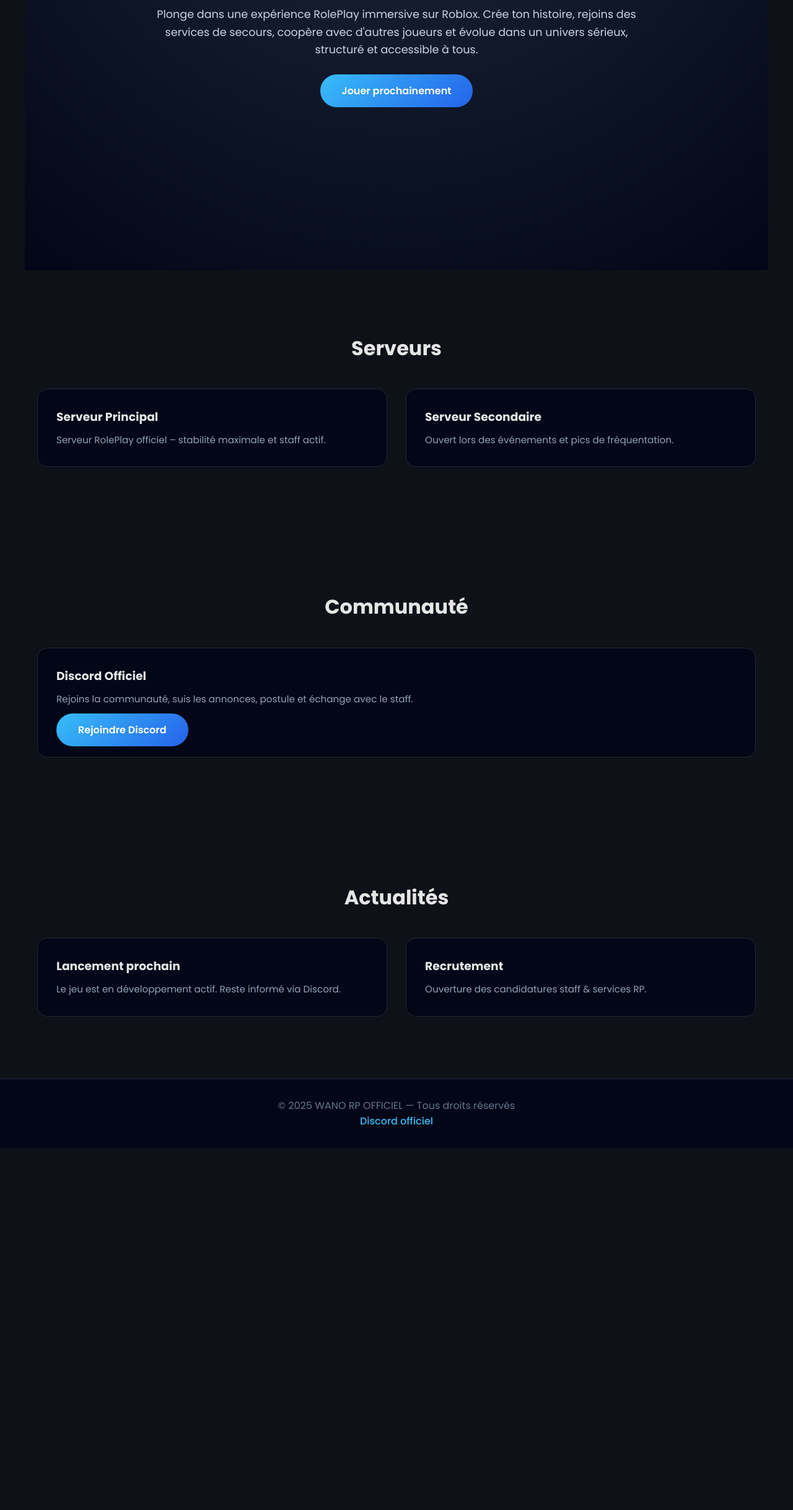
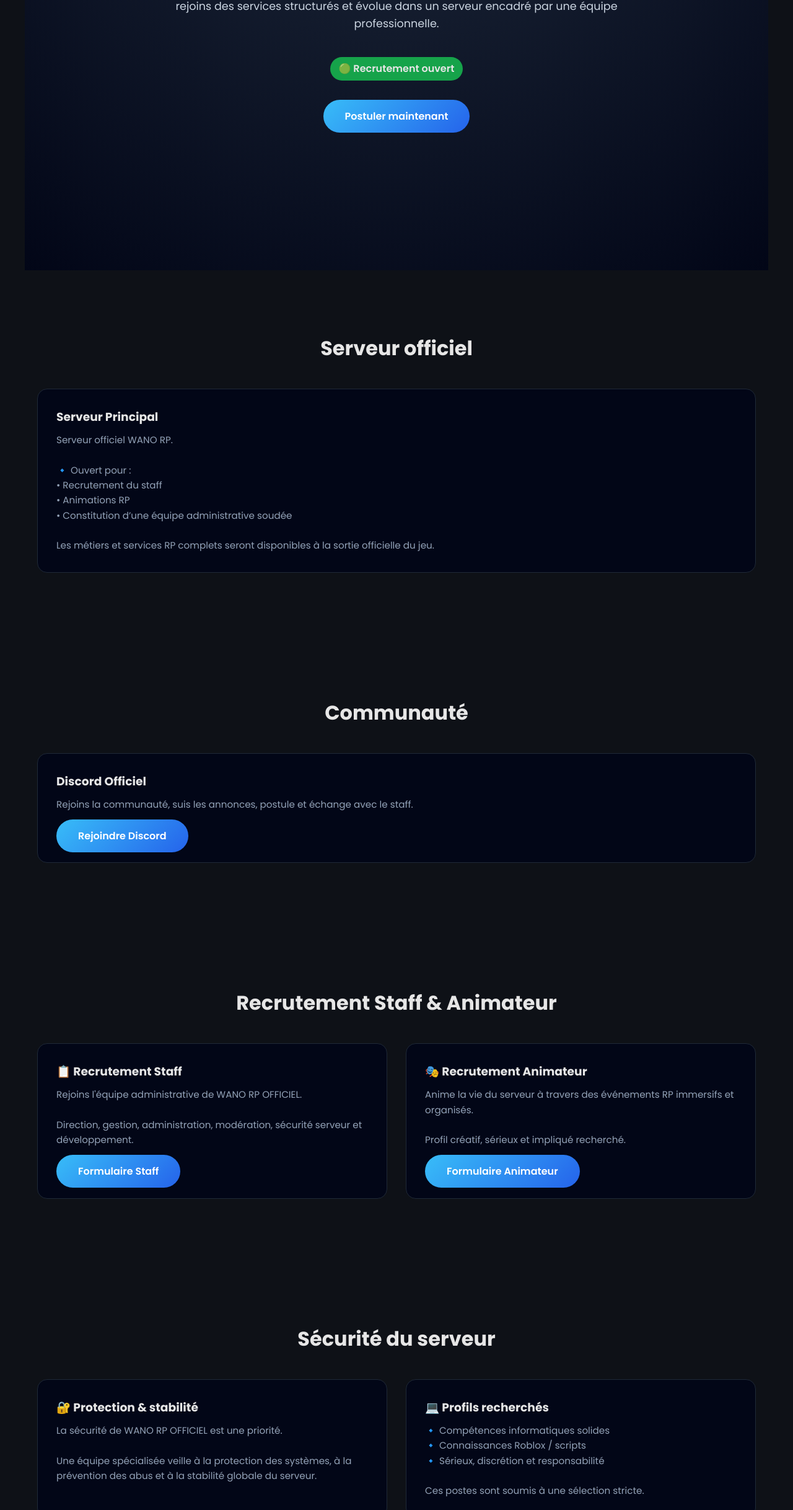
Before and after one commit to wanoroleplayoff/wano-rp, a plain HTML site: page index.html in a window 1280 px wide. Shown: the part 364-2800 px from the top of the page at 62% size. Before the commit the page ends 2216 px from the top, so only its background shows below. Drawn offline with Linux system fonts and the light colour scheme.

Commit message:
Add files via upload

```diff
--- a/index.html
+++ b/index.html
@@ -175,9 +175,11 @@
     <div class="logo">WANO RP OFFICIEL</div>
     <nav>
       <a href="#home">Accueil</a>
-      <a href="#servers">Serveurs</a>
+      <a href="#servers">Serveur</a>
+      <a href="#recruitment">Recrutement</a>
+      <a href="#rules">Règlement RP</a>
+      <a href="#jobs">Métiers</a>
       <a href="#community">Communauté</a>
-      <a href="#updates">Actualités</a>
     </nav>
   </div>
 </header>
@@ -186,24 +188,30 @@
   <div class="hero-content">
     <h1>WANO RP OFFICIEL</h1>
     <p>
-      Plonge dans une expérience RolePlay immersive sur Roblox.
-      Crée ton histoire, rejoins des services de secours, coopère avec d'autres joueurs
-      et évolue dans un univers sérieux, structuré et accessible à tous.
+      Plonge dans une expérience RolePlay immersive et sérieuse sur Roblox.
+      Crée ton histoire, rejoins des services structurés et évolue dans un serveur encadré par une équipe professionnelle.
     </p>
-    <a href="#" class="btn">Jouer prochainement</a>
+    <span style="display:inline-block;margin-bottom:20px;padding:6px 14px;border-radius:20px;background:#16a34a;font-weight:600;">🟢 Recrutement ouvert</span>
+    <br><br>
+    <a href="#recruitment" class="btn">Postuler maintenant</a>
   </div>
 </section>
 
 <section id="servers">
-  <h2>Serveurs</h2>
+  <h2>Serveur officiel</h2>
   <div class="grid">
     <div class="card">
       <h3>Serveur Principal</h3>
-      <p>Serveur RolePlay officiel – stabilité maximale et staff actif.</p>
-    </div>
-    <div class="card">
-      <h3>Serveur Secondaire</h3>
-      <p>Ouvert lors des événements et pics de fréquentation.</p>
+      <p>
+        Serveur officiel WANO RP.
+        <br><br>
+        🔹 Ouvert pour :
+        <br>• Recrutement du staff
+        <br>• Animations RP
+        <br>• Constitution d’une équipe administrative soudée
+        <br><br>
+        Les métiers et services RP complets seront disponibles à la sortie officielle du jeu.
+      </p>
     </div>
   </div>
 </section>
@@ -220,22 +228,106 @@
   </div>
 </section>
 
-<section id="updates">
-  <h2>Actualités</h2>
+<section id="recruitment">
+  <h2>Recrutement Staff & Animateur</h2>
   <div class="grid">
     <div class="card">
-      <h3>Lancement prochain</h3>
-      <p>Le jeu est en développement actif. Reste informé via Discord.</p>
+      <h3>📋 Recrutement Staff</h3>
+      <p>
+        Rejoins l'équipe administrative de WANO RP OFFICIEL.
+        <br><br>
+        Direction, gestion, administration, modération, sécurité serveur et développement.
+      </p>
+      <br>
+      <a href="https://docs.google.com/forms/d/e/1FAIpQLSfcZEh41X6FOaZAKRIvvVHP1RoUxOMxDfQCQ2mH8vA84tS2Cw/viewform" target="_blank" class="btn">Formulaire Staff</a>
     </div>
     <div class="card">
-      <h3>Recrutement</h3>
-      <p>Ouverture des candidatures staff & services RP.</p>
+      <h3>🎭 Recrutement Animateur</h3>
+      <p>
+        Anime la vie du serveur à travers des événements RP immersifs et organisés.
+        <br><br>
+        Profil créatif, sérieux et impliqué recherché.
+      </p>
+      <br>
+      <a href="https://docs.google.com/forms/d/e/1FAIpQLSedpIiYfQZhJdCI5Vh3b7gDpCtyYvhb0Z3PmAL8QIHaeVDRqQ/viewform" target="_blank" class="btn">Formulaire Animateur</a>
+    </div>
+  </div>
+</section>
+
+<section id="security">
+  <h2>Sécurité du serveur</h2>
+  <div class="grid">
+    <div class="card">
+      <h3>🔐 Protection & stabilité</h3>
+      <p>
+        La sécurité de WANO RP OFFICIEL est une priorité.
+        <br><br>
+        Une équipe spécialisée veille à la protection des systèmes, à la prévention des abus
+        et à la stabilité globale du serveur.
+      </p>
+    </div>
+    <div class="card">
+      <h3>💻 Profils recherchés</h3>
+      <p>
+        🔹 Compétences informatiques solides
+        <br>🔹 Connaissances Roblox / scripts
+        <br>🔹 Sérieux, discrétion et responsabilité
+        <br><br>
+        Ces postes sont soumis à une sélection stricte.
+      </p>
+    </div>
+  </div>
+</section
+
+<section id="rules">
+  <h2>Règlement RolePlay</h2>
+  <div class="grid">
+    <div class="card">
+      <h3>Principes généraux</h3>
+      <p>
+        🔹 Respect obligatoire entre tous les joueurs
+        <br>🔹 Aucun propos toxique, discriminatoire ou insultant
+        <br>🔹 Le fair-play est essentiel au bon déroulement du RP
+      </p>
+    </div>
+    <div class="card">
+      <h3>Comportement RP</h3>
+      <p>
+        🔹 PowerGaming, MetaGaming et FreeKill interdits
+        <br>🔹 Le RP doit rester réaliste et cohérent
+        <br>🔹 Les décisions du staff sont finales
+      </p>
+    </div>
+  </div>
+</section>
+
+<section id="jobs">
+  <h2>Métiers & Services RP</h2>
+  <div class="grid">
+    <div class="card">
+      <h3>Forces de l'ordre</h3>
+      <p>
+        Police RP chargée de la sécurité, des interventions et du respect des lois RP.
+      </p>
+    </div>
+    <div class="card">
+      <h3>Secours</h3>
+      <p>
+        Pompiers et services médicaux pour les interventions d'urgence RP.
+      </p>
+    </div>
+    <div class="card">
+      <h3>Administration</h3>
+      <p>
+        Équipe administrative responsable de la modération, des animations et de la stabilité RP.
+      </p>
     </div>
   </div>
 </section>
 
 <footer>
   <p>© 2025 WANO RP OFFICIEL — Tous droits réservés</p>
+  <p>📧 Contact : <a href="mailto:wano.roleplay.off@gmail.com">wano.roleplay.off@gmail.com</a></p>
   <p><a href="https://discord.gg/wjSActkyge" target="_blank">Discord officiel</a></p>
 </footer>
 
```
